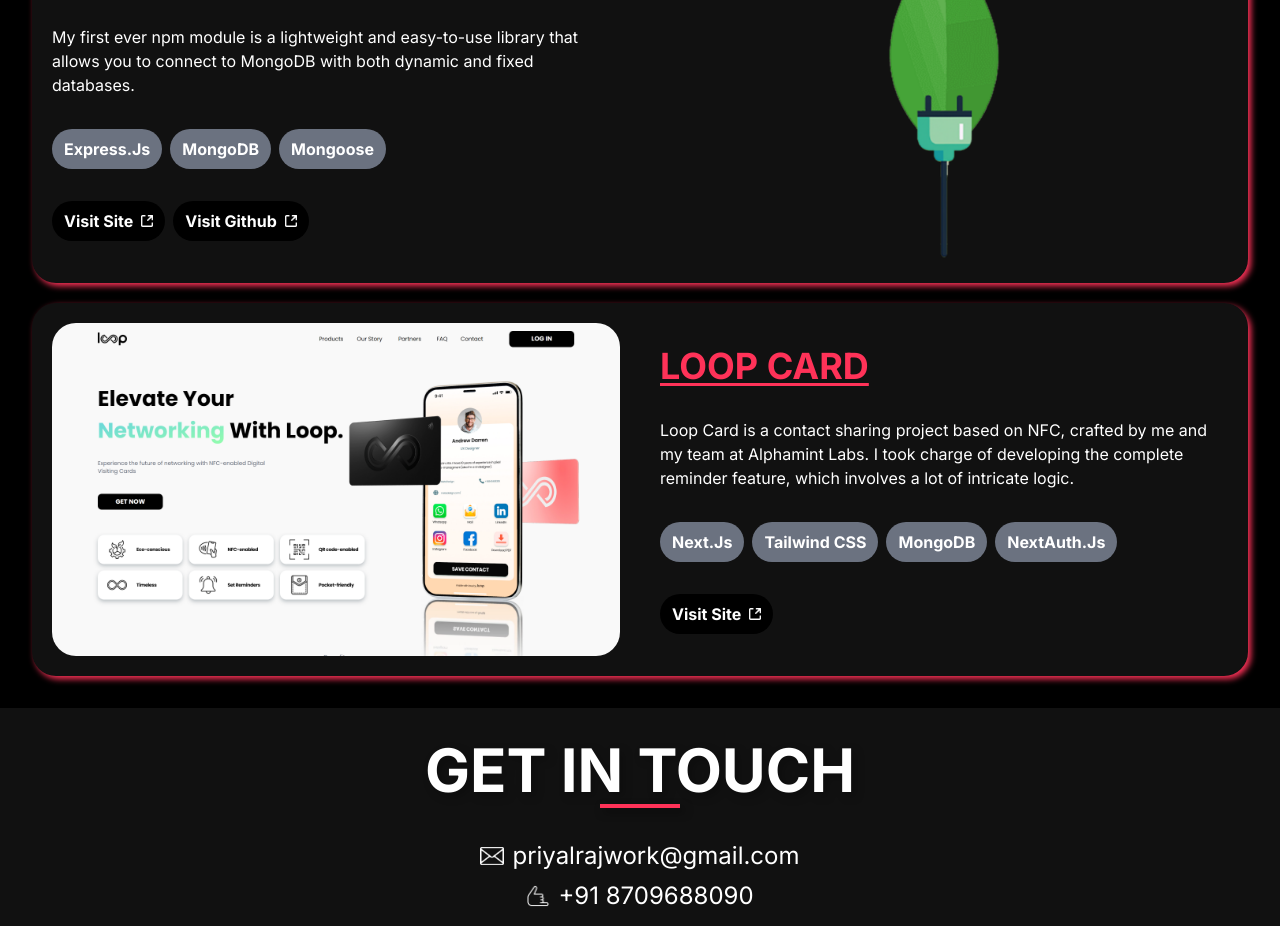
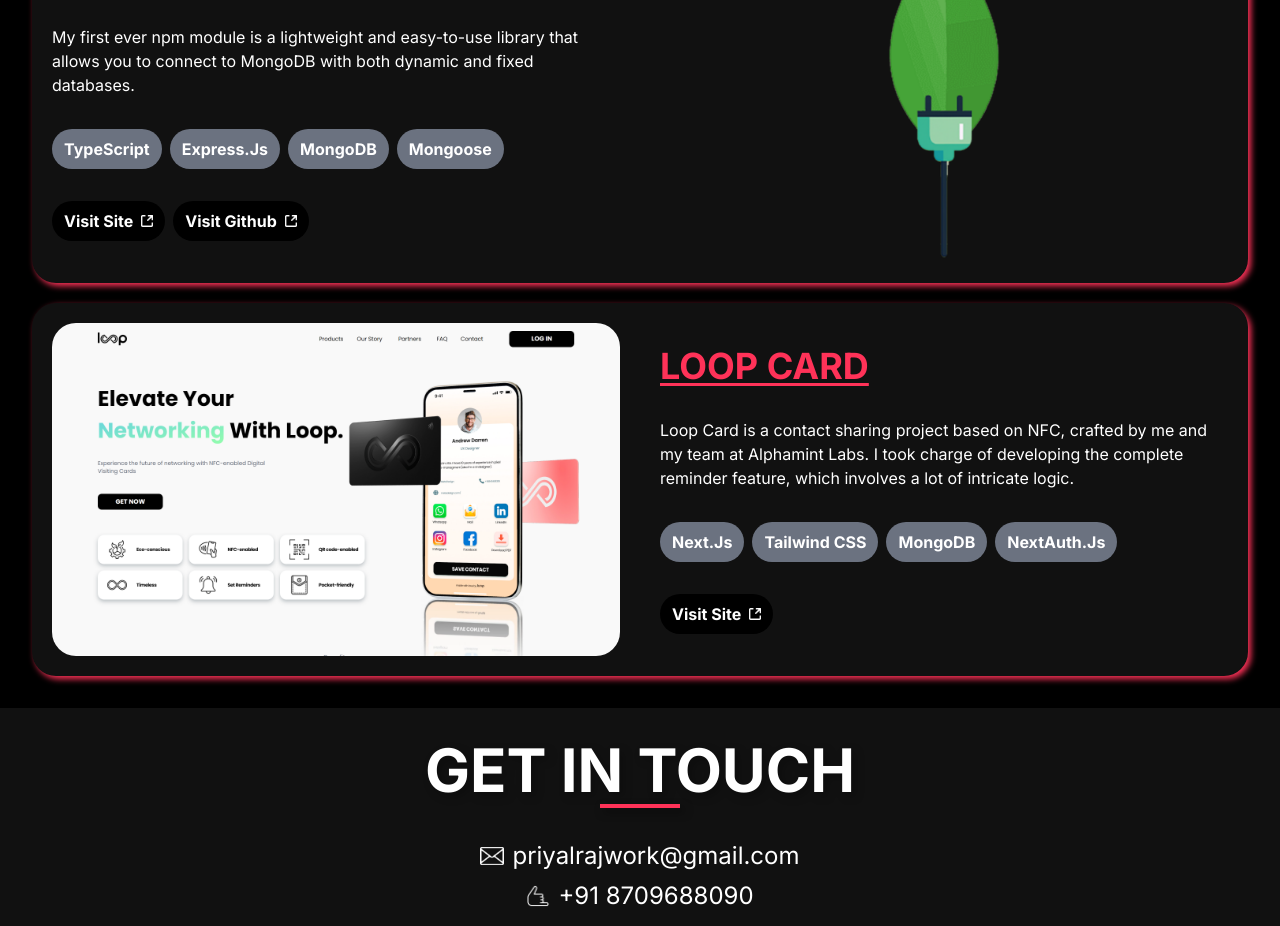
Before and after one commit to Capta1nRaj/portfolio-website, a Next.js app: page / in a window 1280 px wide. Shown: the part 2740-3666 px from the top of the page. Built offline with nearby package versions, Linux system fonts and the light colour scheme.

Commit message:
updated MyProjects section

```diff
--- a/src/layouts/MyProjectsLayout/MyProjects.jsx
+++ b/src/layouts/MyProjectsLayout/MyProjects.jsx
@@ -27,7 +27,7 @@ const MyProjects = () => {
             title: 'Connect2Mongodb',
             description: 'My first ever npm module is a lightweight and easy-to-use library that allows you to connect to MongoDB with both dynamic and fixed databases.',
             link: 'https://www.npmjs.com/package/connect2mongodb',
-            skills: ['Express.js', 'MongoDB', 'Mongoose'],
+            skills: ['TypeScript', 'Express.js', 'MongoDB', 'Mongoose'],
             image: '/assets/images/MyProjectsSectionImages/connect2mongodb.png',
             gitHubLink: "https://github.com/Capta1nRaj/connect2mongodb"
         },
```
